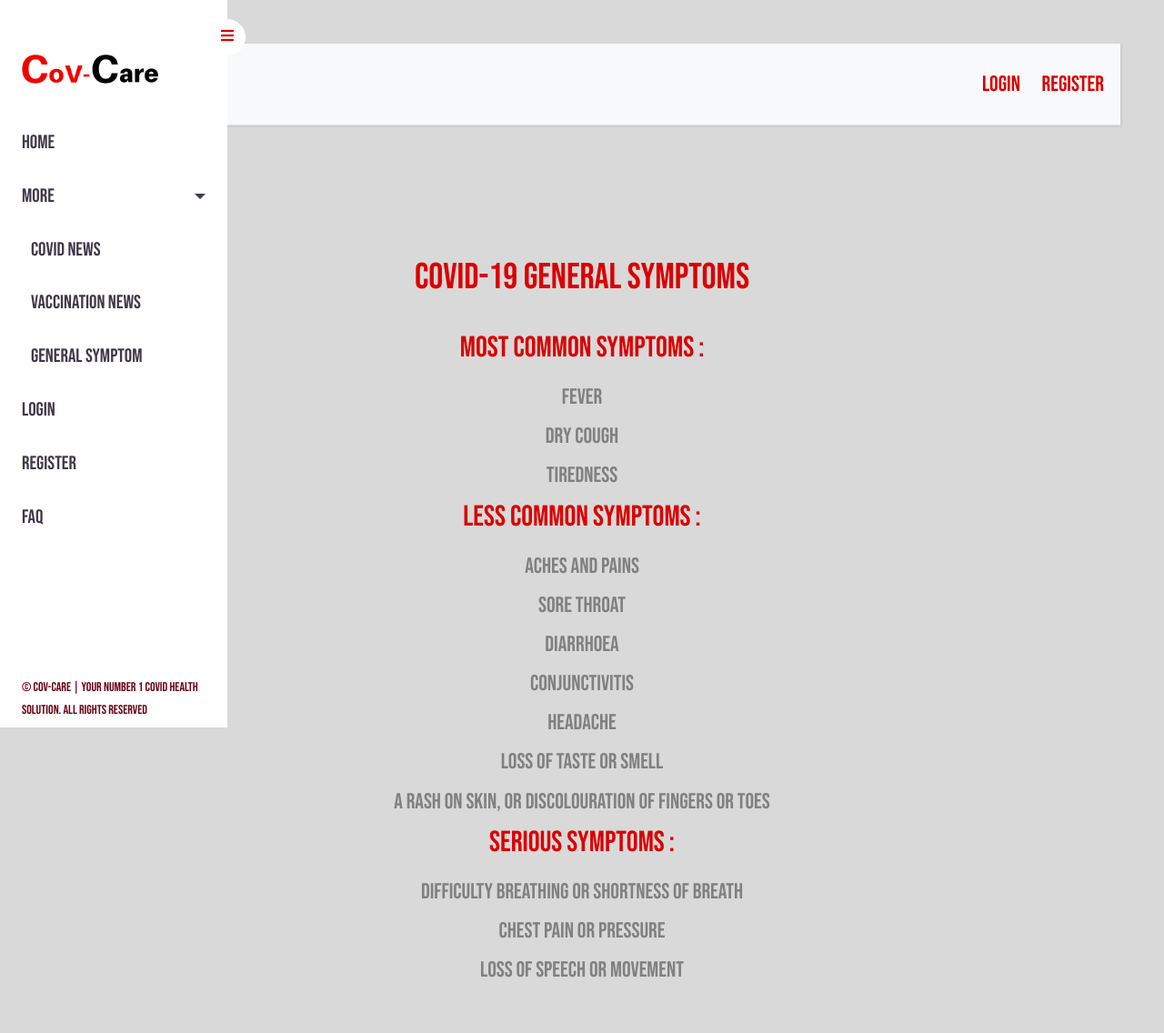
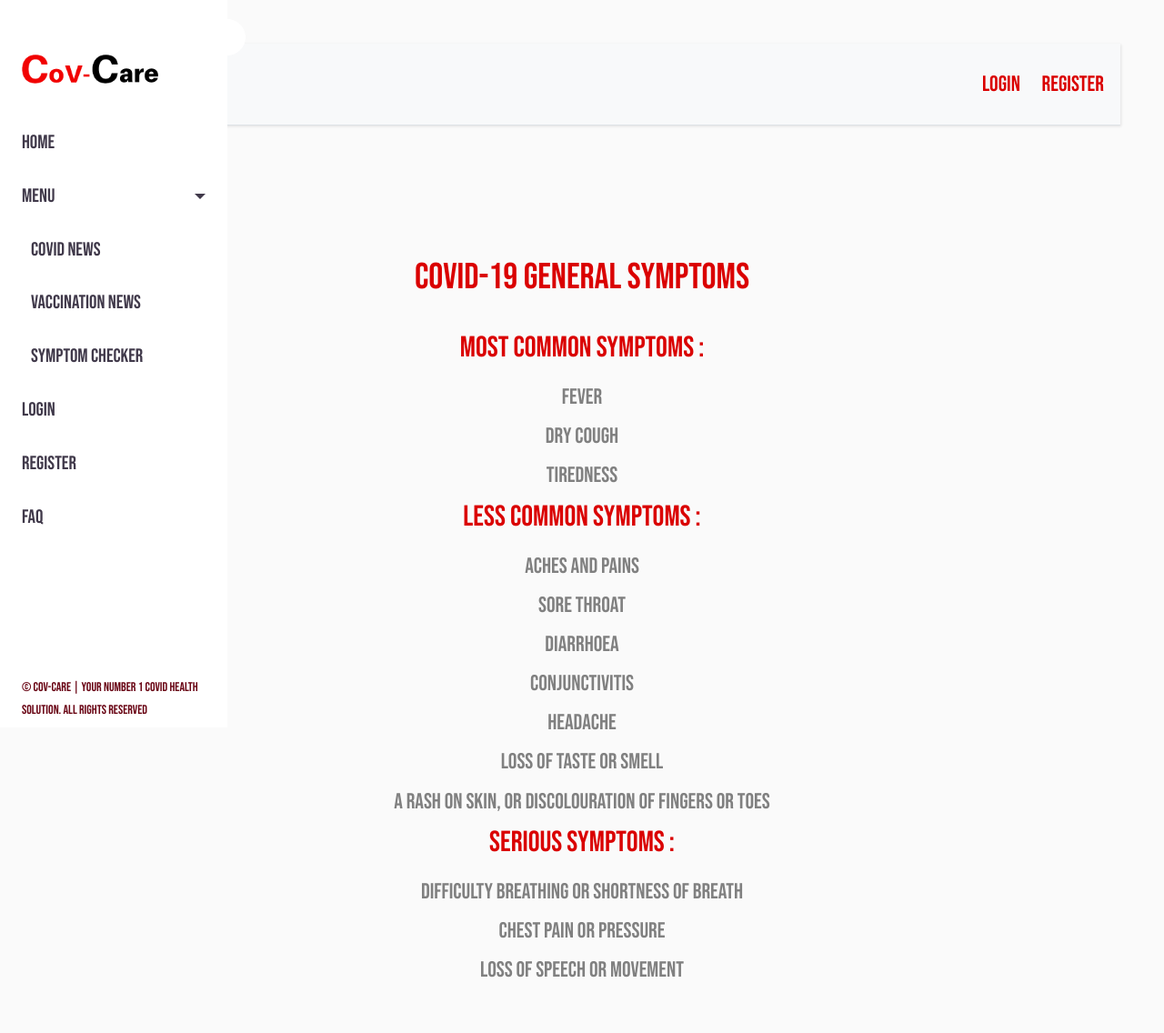
Before and after one commit to techmobas/cov-care, a PHP site: page /symptom.php in a window 1280 px wide, after a click on "Menu". Shown: the whole page at 91% size. Run offline with PHP 8.4, Linux system fonts and the light colour scheme.

Commit message:
Add files via upload

```diff
--- a/css/style.css
+++ b/css/style.css
@@ -1,7 +1,7 @@
 body {
   font-family: "Bebas Neue", sans-serif;
   font-size: 24px;
-  background: #d9d9d9;
+  background: #fafafa;
 }
 
 h1, h2, h3, h4, h5, h6{
@@ -34,19 +34,19 @@ p{
 
 #sidebar .custom-menu .btn.btn-primary:hover, #sidebar .custom-menu .btn.btn-primary:focus {
   background: #da0000;
-  border-color: #da0000; }
+  border-color: #da0000;
+  color: #ffffff;
+}
+
 
 
 .btn.btn-primary {
     background: #da0000;
-    border-color: #da0000; }
+    border-color: #da0000;
+    color:#ffffff; }
 .btn:hover, .btn.btn-primary:focus {
     background: #da0000;
-    border-color: #da0000  ; }
-
-.btn-primary{
-  color: #da0000;
-}
+    border-color: #da0000; }
 
 .btn-primary:hover{color:#ffffff}
 .btn-primary:focus {color:#ffffff}
--- a/header.php
+++ b/header.php
@@ -1,8 +1,8 @@
 <?php
-// Initialize the session
+include "config.php";
+
 session_start();
 
-// Check if the user is logged in, if not then redirect him to login page
 // if(!isset($_SESSION["loggedin"]) || $_SESSION["loggedin"] !== true){
 //     header("location: login.php");
 //     exit;
@@ -21,11 +21,85 @@ session_start();
     <link href="https://fonts.googleapis.com/css2?family=Bebas+Neue&display=swap" rel="stylesheet">
     <link rel="preconnect" href="https://fonts.gstatic.com">
     <link href="https://fonts.googleapis.com/css2?family=Open+Sans:wght@300&display=swap" rel="stylesheet">
-		<link rel="stylesheet" href="https://stackpath.bootstrapcdn.com/font-awesome/4.7.0/css/font-awesome.min.css">
+		<link rel="stylesheet" href="https://stackpath.bootstrapcdn.com/font-awesome/4.7.0/css/font-awesome.min.css"  media="all" type="text/css"/>
 		<link rel="stylesheet" href="css/modified-bootstrap.css">
-    <link rel="stylesheet" href="css/style.css">
-    <link rel="stylesheet" href="https://cdnjs.cloudflare.com/ajax/libs/font-awesome/5.15.3/css/all.min.css">
+    <link rel="stylesheet" href="css/style.css" media="all" type="text/css"/>
+    <link rel="stylesheet" href="https://cdnjs.cloudflare.com/ajax/libs/font-awesome/5.15.3/css/all.min.css"  media="all" type="text/css"/>
+    <style>
+    body {
+      font-family: "Bebas Neue", sans-serif;
+      font-size: 24px;
+      background: #fafafa;
+    }
 
+    h1, h2, h3, h4, h5, h6{
+      font-family: "Bebas Neue", sans-serif;
+      color: #da0000;
+    }
+
+    p{
+      font-size: 18px;
+    }
+
+    #sidebar{
+      background-color: #fff;
+      background-image: linear-gradient(#ffffff, #ffffff);
+    }
+
+    #sidebar ul li a{color: #40394a; font-size: 21px;}
+    #sidebar ul li a:hover {color: #e62c48; }
+    #sidebar ul li.active > a {
+      background: transparent;
+      color: #da0000; }
+    #sidebar ul li.active > a:hover {
+      background: transparent;
+      color: #810000; }
+
+    #sidebar .custom-menu .btn.btn-primary {
+      background: #ffffff;
+      border-color: #ffffff;
+    }
+
+    #sidebar .custom-menu .btn.btn-primary:hover, #sidebar .custom-menu .btn.btn-primary:focus {
+      background: #da0000;
+      border-color: #da0000;
+      color: #ffffff;
+    }
+
+
+
+    .btn.btn-primary {
+        background: #da0000;
+        border-color: #da0000;
+        color:#ffffff; }
+    .btn:hover, .btn.btn-primary:focus {
+        background: #da0000;
+        border-color: #da0000; }
+
+    .btn-primary:hover{color:#ffffff}
+    .btn-primary:focus {color:#ffffff}
+
+    .bg-green{
+      background-color: #da0000;
+    }
+
+    .news {
+      width: 100%;
+      height: 900px;
+    }
+
+    @media screen and (min-width: 769px) and (max-width: 1023px){
+      .news {
+        width: 100%;
+      }
+    }
+
+    @media screen and (max-width: 767px){
+      .news {
+        width: 100%;
+      }
+    }
+    </style>
     <script>
       fetch("https://corona.lmao.ninja/v2/countries/indonesia")
   .then((response) => {
@@ -64,7 +138,7 @@ session_start();
 	              <a href="index.php">Home</a>
 	          </li>
 	          <li>
-              <a href="#pageSubmenu" data-toggle="collapse" aria-expanded="false" class="dropdown-toggle">MORE</a>
+              <a href="#pageSubmenu" data-toggle="collapse" aria-expanded="false" class="dropdown-toggle">Menu</a>
               <ul class="collapse list-unstyled" id="pageSubmenu">
                 <li>
                     <a href="covid-news.php">COVID News</a>
@@ -73,14 +147,14 @@ session_start();
                     <a href="vaccine-news.php">Vaccination News</a>
                 </li>
                 <li>
-                    <a href="symptom.php">General Symptom</a>
+                    <a href="#">Symptom Checker</a>
                 </li>
               </ul>
 	          </li>
             <?php
               if(isset($_SESSION["loggedin"]) && $_SESSION["loggedin"] === true){ ?>
             <li>
-              <a href="/logout.php">Log out</a>
+              <a href="logout.php">Log out</a>
             </li>
             <?php } else { ?>
 	          <li>
--- a/login.php
+++ b/login.php
@@ -109,7 +109,7 @@ if($_SERVER["REQUEST_METHOD"] == "POST"){
       <div class="card login-card">
         <div class="row no-gutters">
           <div class="col-md-5">
-            <img src="assets/images/login.jpg" alt="login" class="login-card-img">
+            <img src="image/login.jpg" alt="login" class="login-card-img">
           </div>
           <div class="col-md-7">
             <div class="card-body">
```
Also changed, not shown: register.php (+15 -3 lines).
